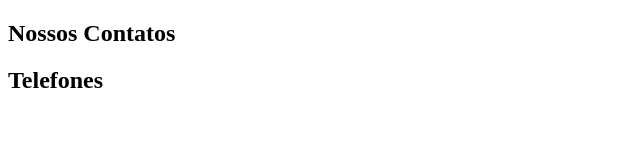
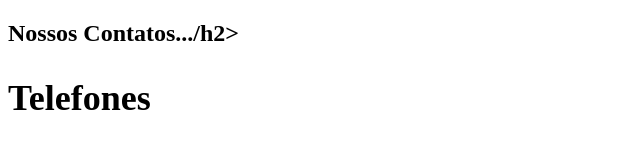
Before and after one commit to acnetofrc/projetoGit-v2, a plain HTML site: page contato.html in a window 1280 px wide. Shown: the whole page, without its empty margins (0-640 px from the left). Drawn offline with Linux system fonts and the light colour scheme.

Commit message:
contatos

```diff
--- a/contato.html
+++ b/contato.html
@@ -7,7 +7,7 @@
     <title>Contato</title>
 </head>
 <body>
-    <h2>Nossos Contatos</h2>
+    <h2>Nossos Contatos.../h2>
 
     <div>
         <h2>Telefones</h2>
```
